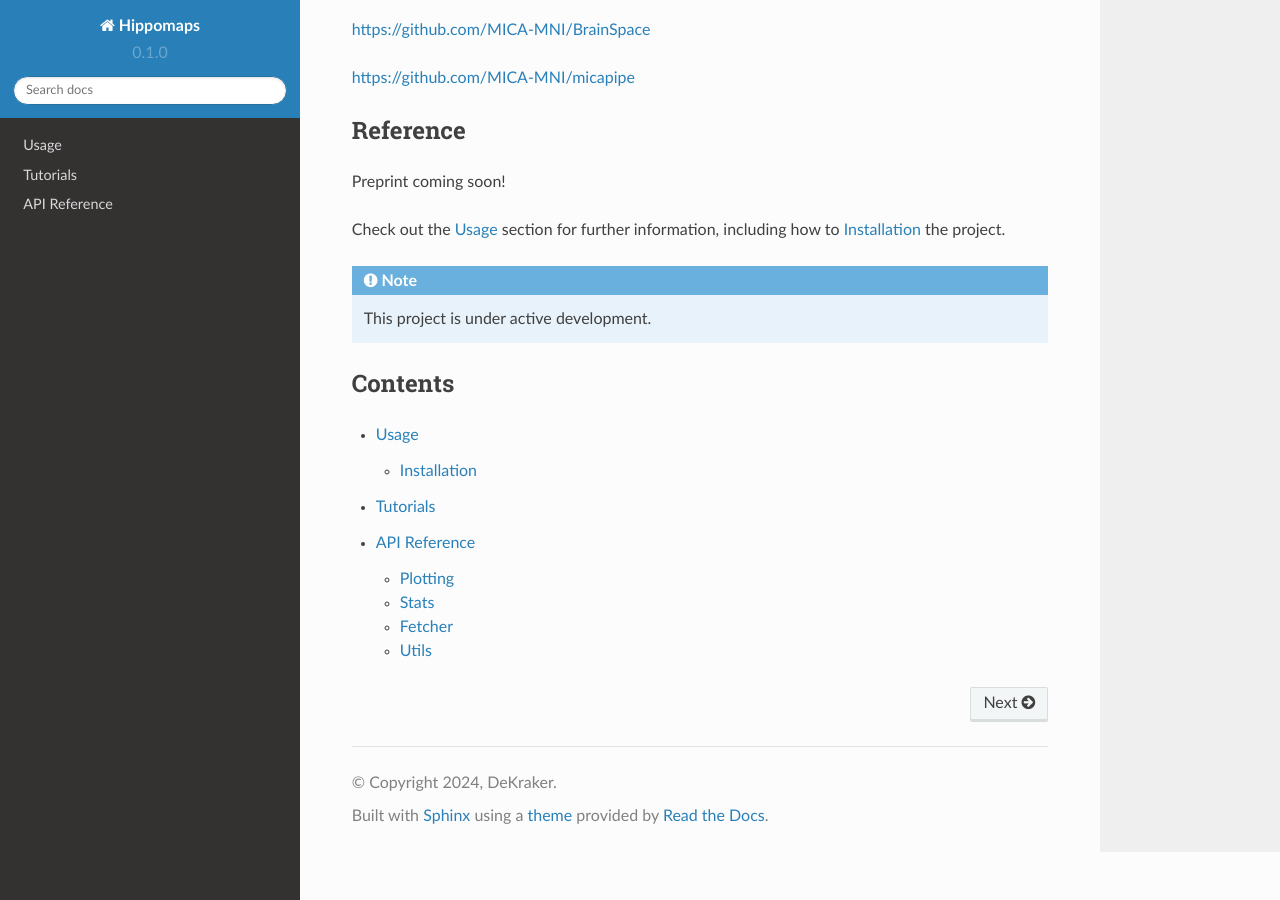
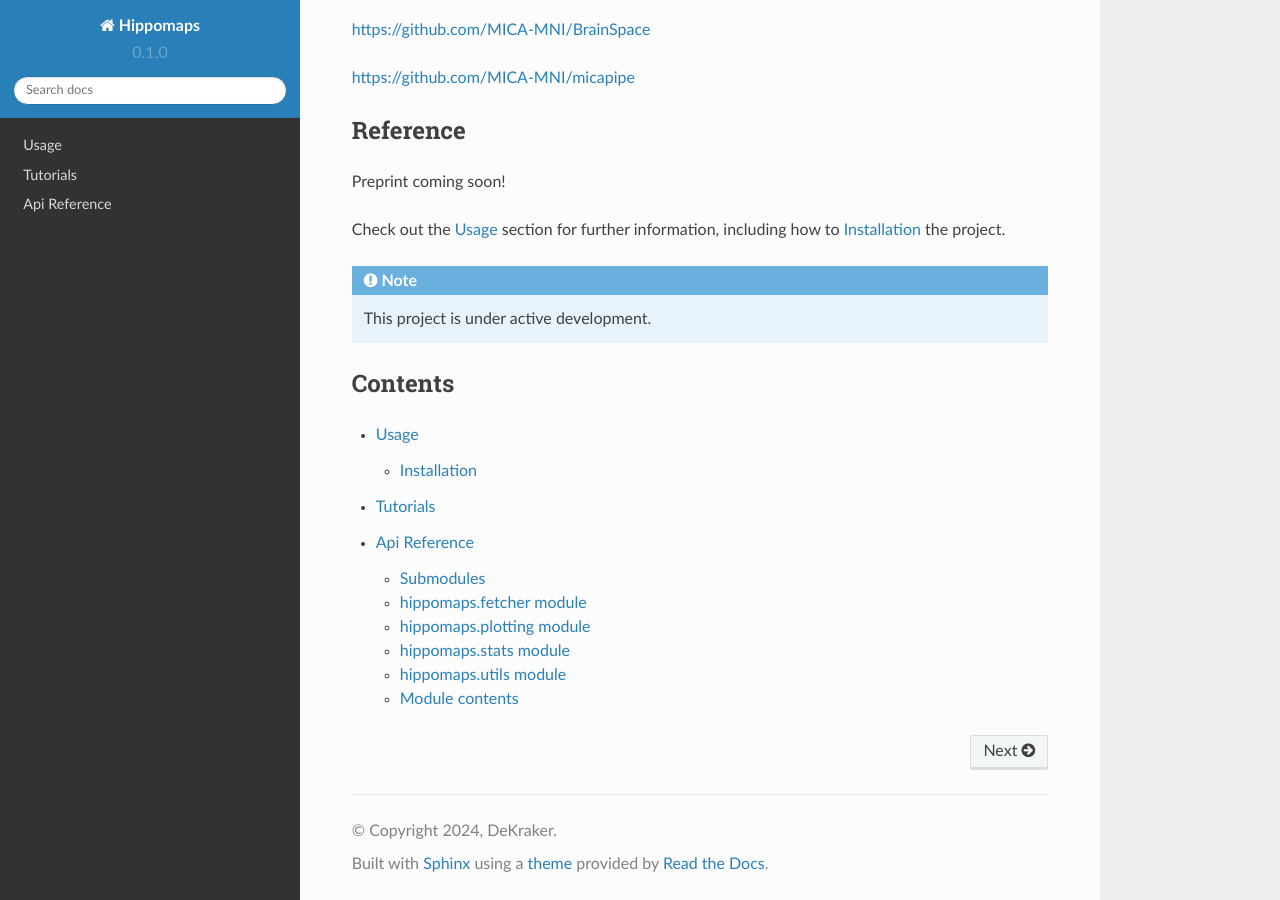
Before and after one commit to jordandekraker/hippomaps, a Sphinx documentation site: the page built from docs/source/index.rst, in a window 1280 px wide and 900 px high, scrolled down 654 px. Built offline with Sphinx 7.4.7 and the Read the Docs theme 2.0.0, drawn with Linux system fonts in a browser that asks for light colours; pages that are not in the unit, such as notebooks, are missing from menus; part of the change alters nothing that is shown.

```diff
--- a/docs/source/api.rst
+++ b/docs/source/api.rst
@@ -1,47 +1,45 @@
-API Reference
-==================
+Api Reference
+=================
 
-Plotting
-------------
+Submodules
+----------
 
-.. currentmodule:: hippomaps.plotting
+hippomaps.fetcher module
+------------------------
 
-.. autosummary::
-   :toctree: ../../generated/
+.. automodule:: hippomaps.fetcher
+   :members:
+   :undoc-members:
+   :show-inheritance:
 
-   surfplot_canonical_foldunfold
-   surfplot_sub_foldunfold
+hippomaps.plotting module
+-------------------------
 
-Stats
-------------
+.. automodule:: hippomaps.plotting
+   :members:
+   :undoc-members:
+   :show-inheritance:
 
-.. currentmodule:: hippomaps.stats
+hippomaps.stats module
+----------------------
 
-.. autosummary::
-   :toctree: ../../generated/
+.. automodule:: hippomaps.stats
+   :members:
+   :undoc-members:
+   :show-inheritance:
 
-   spin_test
+hippomaps.utils module
+----------------------
 
-Fetcher
-------------
+.. automodule:: hippomaps.utils
+   :members:
+   :undoc-members:
+   :show-inheritance:
 
-.. currentmodule:: hippomaps.fetcher
+Module contents
+---------------
 
-.. autosummary::
-   :toctree: ../../generated/
-
-   tree_osf_hashes
-
-Utils
-------------
-
-.. currentmodule:: hippomaps.utils
-
-.. autosummary::
-   :toctree: ../../generated/
-
-   surfdat_smooth
-   profile_align
-   Laplace_solver
-   density_interp
-   surface_to_volume
+.. automodule:: hippomaps
+   :members:
+   :undoc-members:
+   :show-inheritance:
```
